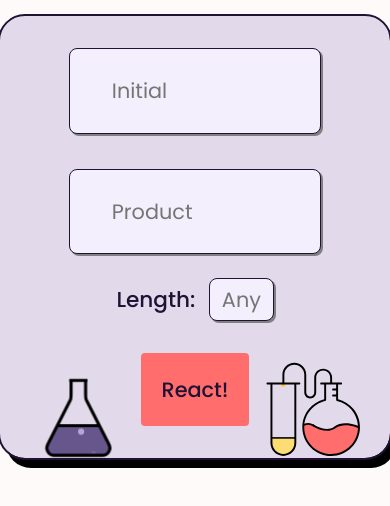
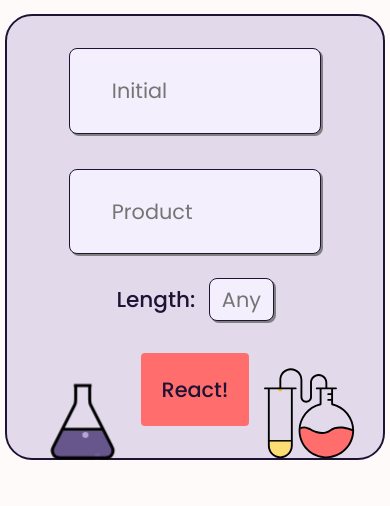
Before and after one commit to Daivaaddia/orgsyn-website, a plain HTML site: page index.html in a window 390 px wide. Shown: the part 136-642 px from the top of the page. Drawn offline with Linux system fonts and the light colour scheme.

Commit message:
responsive edits

```diff
--- a/styles.css
+++ b/styles.css
@@ -256,9 +256,11 @@ transition: transform .2s ease-out;
 }
 
 @media (max-width: 512px) {
+
     .main-container {
         padding: 2rem 0.5rem;
-        width: 400px;
+        width: 360px;
+        box-shadow: none;
     }
 
     .text-input-container {
@@ -289,14 +291,14 @@ transition: transform .2s ease-out;
     }
 
     #flask-icon {
-        top: 49.5%;
+        top: 50.5%;
         right: 40%;
         width: 80%;
         height: 80%;
     }
 
     #flask-setup-svg {
-        top: 66%;
+        top: 67%;
         left: 58%;
         width: 45%;
         height: 45%;
```
